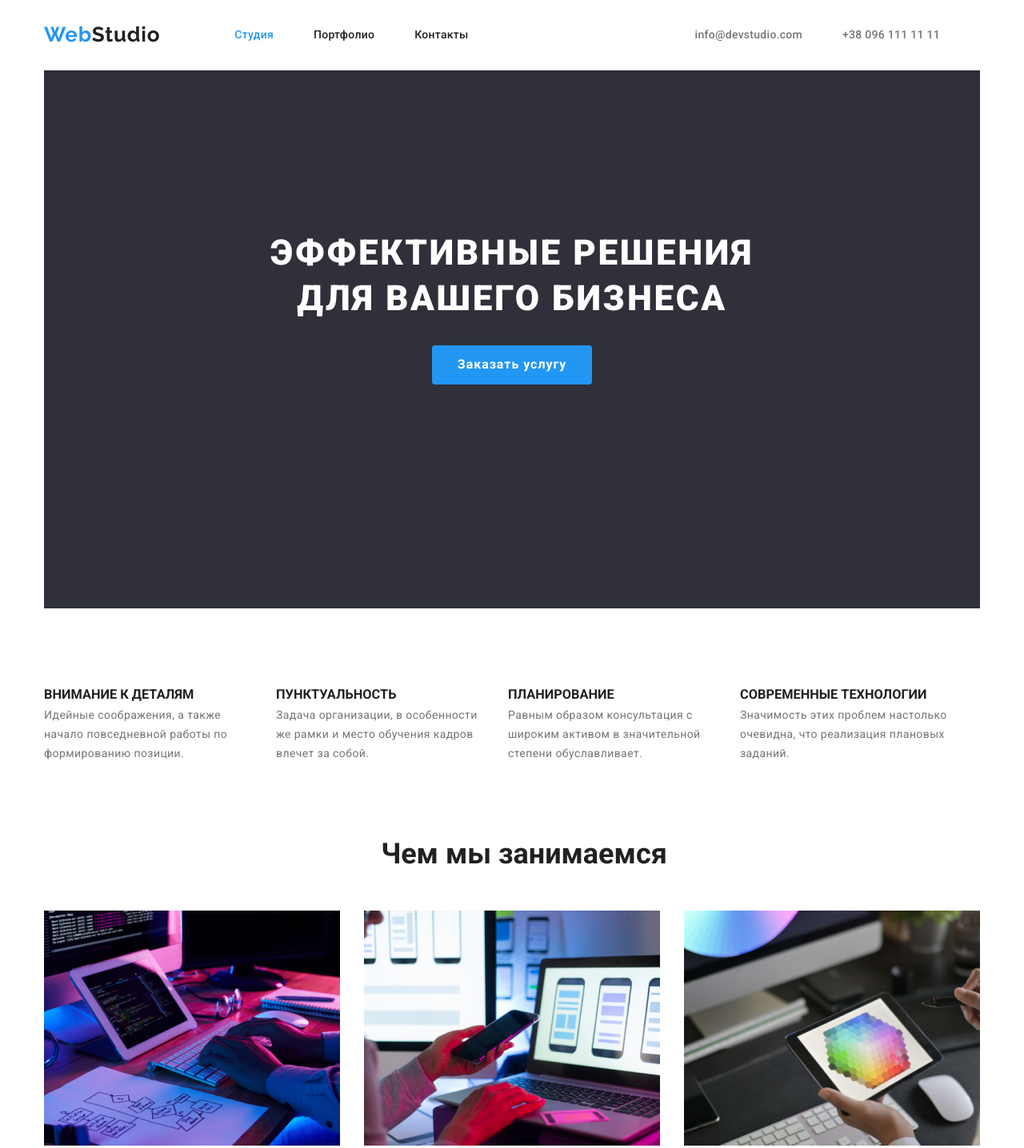
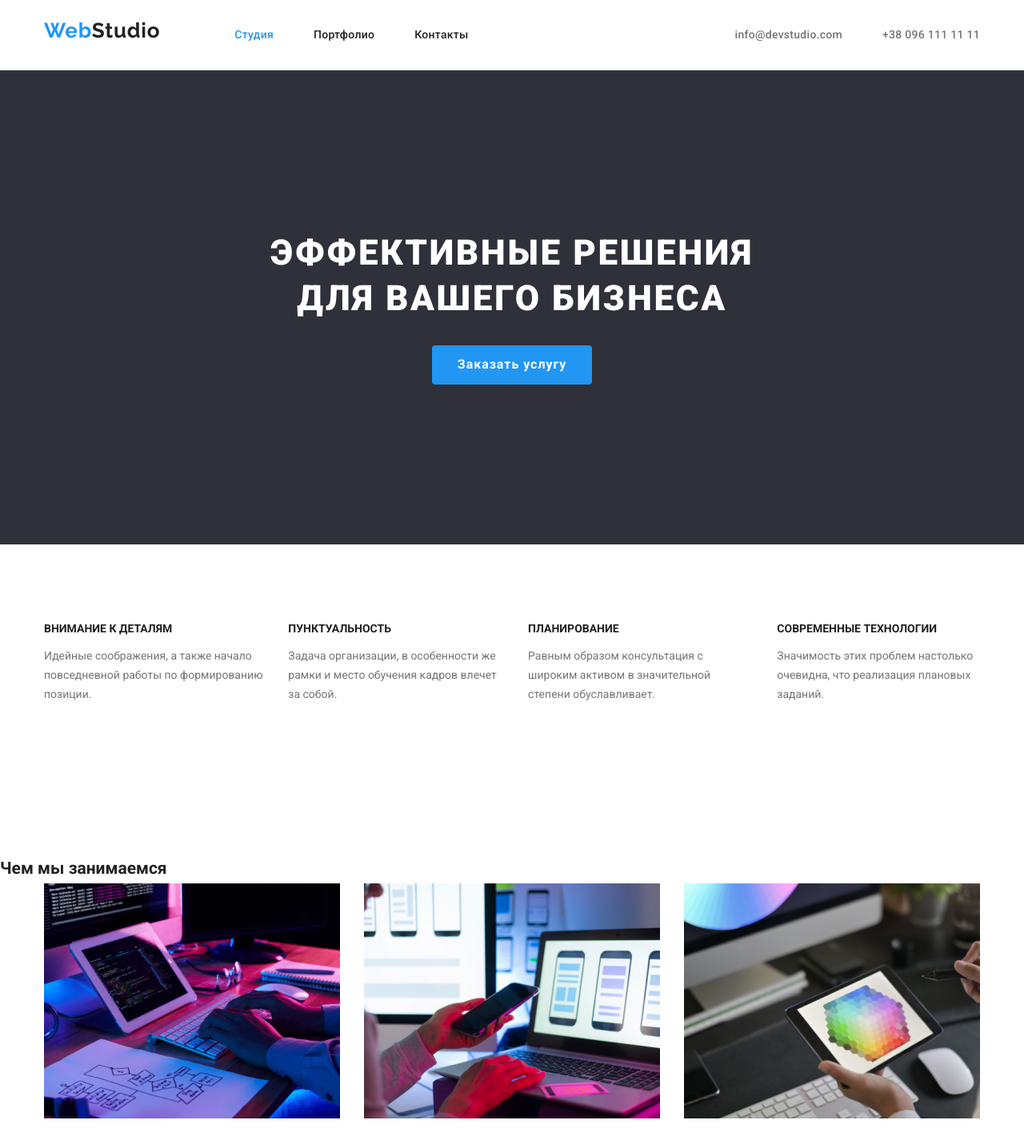
Before and after one commit to IrynnnaFedorova/goit-markup-hw-03, a plain HTML site: page index.html in a window 1280 px wide. Shown: the top 1436 px of the page at 80% size. Drawn offline with nearby package versions, Linux system fonts and the light colour scheme.

Commit message:
Добавляет правки ментора страница индекс

```diff
--- a/css/styles.css
+++ b/css/styles.css
@@ -6,7 +6,7 @@
   --dark-bgc: #2f303a;
   --white-text-color: #ffffff;
   --white-bgc-port: #f5f4fa;
-  --border-portfoli:#EEEEEE;
+  --border-portfoli: #eeeeee;
 }
 
 /*html {
@@ -16,7 +16,7 @@
 *,
 *::before,
 *::after {
-  box-sizing: border-box;(inherit)
+  box-sizing: border-box;
 }
 
 * {
@@ -81,7 +81,7 @@ img {
 .header-container {
   display: flex;
   align-items: center;
-  margin-left: auto;
+  /*margin-left: auto;
   /*padding-left: 93px;
   padding-right: 215px;
   padding-top: 24px;
@@ -105,24 +105,42 @@ img {
   align-items: center;
 }*/
 
+.header-nav {
+  display: flex;
+}
+
+.header-nav .logo {
+  margin-right: 93px;
+  padding-top: 24px;
+  padding-bottom: 25px;
+  display: block;
+}
+
+.header-page .header {
+  border-bottom: 1px solid var(--border-portfoli);
+}
+
 .site-nav {
   display: flex;
   font-weight: 500;
   letter-spacing: 0.02em;
-  padding-top:32px ;
-  padding-bottom: 32px;
+  /*padding-top:32px ;
+  padding-bottom: 32px;*/
 }
 
-.site-nav li:not(:last-child){
+.site-nav li:not(:last-child) {
   margin-right: 50px;
 }
 
-.site-nav li{
+.site-nav li {
   margin-right: 50px;
 }
 
 .site-nav .link {
   color: var(--primary-text-color);
+  padding-top: 32px;
+  padding-bottom: 32px;
+  display: block;
 }
 .site-nav .link:hover,
 .site-nav .link:focus,
@@ -134,20 +152,21 @@ img {
   display: flex;
   font-weight: 500;
   letter-spacing: 0.02em;
-   padding-top:32px ;
-  padding-bottom: 32px;
+  /*padding-top: 32px;
+  padding-bottom: 32px;*/
+  align-items: center;
+  margin-left: auto;
 }
 
-.site-navcolor li:not(:last-child){
-  margin-right: 50px;
-}
-
-.site-navcolor li{
+.site-navcolor-item:not(:last-child) {
   margin-right: 50px;
 }
 
 .site-navcolor .link {
   color: var(--title-text-color);
+  padding-top: 32px;
+  padding-bottom: 32px;
+  display: block;
 }
 .site-navcolor .link:hover,
 .site-navcolor .link:focus,
@@ -163,10 +182,10 @@ img {
   font-weight: bold;
   text-decoration: none;
   letter-spacing: 0.03em;
-  padding-right: 93px;
+  /*padding-right: 93px;
   /*padding-left: 215px;*/
-  padding-top:24px;
-  padding-bottom:25px;
+  /*padding-top:24px;
+  padding-bottom:25px;*/
 }
 
 .accent {
@@ -174,13 +193,13 @@ img {
 }
 
 /*header*/
-.secondheading {
+.teamheading {
   font-size: 36px;
   line-height: 1.1;
   font-weight: bold;
   color: var(--primary-text-color);
   text-align: center;
-  padding-bottom: 50px;
+  margin-bottom: 50px;
 }
 
 /*main*/
@@ -188,8 +207,9 @@ img {
   background-color: var(--dark-bgc);
   /*margin-bottom: 94px;
   margin-top: 32px;*/
-  padding-bottom: 280px;
+  padding-bottom: 200px;
   padding-top: 200px;
+  text-align: center;
 }
 
 .headerdecor {
@@ -200,7 +220,7 @@ img {
   letter-spacing: 0.06em;
   text-align: center;
   text-transform: uppercase;
-  padding-bottom: 30px;
+  margin-bottom: 30px;
   /*padding: 200px;*/
 }
 
@@ -219,27 +239,30 @@ img {
   align-items: center;*/
   display: inline-block;
   padding: 10px 32px;
-    text-align: center;
+  text-align: center;
 }
 
 .decoration {
   color: var(--primary-text-color);
+  text-transform: uppercase;
+  margin-bottom: 10px;
+  font-size: 14px;
 }
 
 .text {
   color: var(--title-text-color);
-  font-weight: normal;
+  /*font-weight: normal;
   font-size: 14px;
   letter-spacing: 0.03em;
-  flex-wrap: wrap;
-  width: 270px;
-  text-align: left;
-  margin-right: 20px;
+  /*flex-wrap: wrap;
+  width: 270px;*/
+  /*text-align: left;
+  /*margin-right: 20px;*/
 }
 
-.bgc {
+.team {
   background-color: var(--white-bgc-port);
- margin-top: 94px;
+  /*margin-top: 94px;*/
 }
 
 .teamperson {
@@ -268,43 +291,61 @@ img {
   margin-top: 30px;
   margin-left: 30px;
   outline: 1px solid var(--border-portfoli);
-  box-shadow: 0px 1px 3px rgba(0, 0, 0, 0.12), 0px 1px 1px rgba(0, 0, 0, 0.14), 0px 2px 1px rgba(0, 0, 0, 0.2);
-border-radius: 0px 0px 4px 4px;
-background: var(--white-text-color);
+  box-shadow: 0px 1px 3px rgba(0, 0, 0, 0.12), 0px 1px 1px rgba(0, 0, 0, 0.14),
+    0px 2px 1px rgba(0, 0, 0, 0.2);
+  border-radius: 0px 0px 4px 4px;
+  background: var(--white-text-color);
 }
 
-.representiv {
+.team-representiv {
   display: flex;
   flex-wrap: wrap;
   margin-left: -30px;
+  margin-top: -30px;
   /*outline: 1px solid var(--border-portfoli);*/
   /*margin-bottom: 94px;*/
 }
 
 .work-section {
-  flex-basis: calc((100% / 3- 30px));
+  /*flex-basis: calc((100% / 3- 30px));
   /*margin-top: 94px;*/
-  margin-left: 30px;
+  /*margin-left: 30px;
   /*margin-bottom: 94px;*/
+  padding-top: 0;
 }
 
 .work-product {
   display: flex;
   flex-wrap: wrap;
   margin-left: -30px;
-  justify-content: space-between;
+  margin-top: -30px;
+  /*justify-content: space-between;
   /*margin-bottom: 94px;*/
+}
+
+.work-product-item {
+  width: calc(100% / 3- 30px);
+  margin-top: 30px;
+  margin-left: 30px;
 }
 
 .characteristic {
   /*flex-basis: calc((100% / 4- 30px));*/
   display: flex;
+  flex-wrap: nowrap;
+  margin-top: -30px;
+  margin-left: -30px;
 }
 
-.characteristic-info {
+.characteristic-item {
+  width: calc(100% / 4- 30px);
+  margin-left: 30px;
+  margin-top: 30px;
+}
+
+/*.characteristic-info {
   display: flex;
-
-}
+}*/
 
 /*.characteristic {
   display: inline;
@@ -330,7 +371,7 @@ background: var(--white-text-color);
   line-height: 1.7;
   letter-spacing: 0.03em;
   color: var(--white-text-color);
-  text-decoration: none;
+  /*text-decoration: none;*/
 }
 
 .footercontackt {
@@ -338,7 +379,7 @@ background: var(--white-text-color);
   line-height: 1.7;
   letter-spacing: 0.03em;
   color: var(--footer-contact);
-  text-decoration: none;
+  /*text-decoration: none;*/
 }
 
 .accentfooter {
@@ -357,7 +398,7 @@ background: var(--white-text-color);
   border-radius: 4px;
   border: none;
   cursor: pointer;
-  padding:6px 22px;
+  padding: 6px 22px;
   margin-right: 8px;
 }
 
@@ -399,7 +440,7 @@ background: var(--white-text-color);
   /*margin-top: 30px;*/
   margin-left: 30px;
   margin-top: 30px;
-  outline:1px solid var(--border-portfoli);
+  outline: 1px solid var(--border-portfoli);
   padding-bottom: 20px;
 }
 
@@ -412,16 +453,21 @@ background: var(--white-text-color);
   font-weight: 700;
 }
 
-.textdecoport{
+.textdecoport {
   padding-top: 20px;
   padding-left: 24px;
 }
 
 .address {
   font-style: inherit;
-  padding-right: 93px;
+  /*padding-right: 93px;
   /*padding-left: 215px;*/
 }
+
+.address-item:not(:last-child) {
+  margin-bottom: 9px;
+}
+
 .footeraddress:hover,
 .footeraddress:focus {
   color: var(--accent-color);
@@ -431,28 +477,33 @@ background: var(--white-text-color);
   color: var(--accent-color);
 }
 
+.footer .logo {
+  margin-bottom: 20px;
+  display: block;
+}
+
 .section {
   padding-top: 94px;
   padding-bottom: 94px;
 }
 
-.line-container{
+.line-container {
   margin-left: auto;
   margin-right: auto;
-  outline: 1px solid #ECECEC ;
+  outline: 1px solid #ececec;
 }
 
-  /*.chapter:not(:last-child) {
+/*.chapter:not(:last-child) {
     padding-right: 8px;
 }*/
 
-.border{
+.border {
   border-bottom-width: 1px;
   border-bottom-style: solid;
-  border-bottom-color: #ECECEC;
+  border-bottom-color: #ececec;
 }
 
-.header-blok{
+/*.header-blok {
   text-align: center;
-    border: 1px solid #black;
-}
+  border: 1px solid #black;
+}*/
--- a/index.html
+++ b/index.html
@@ -10,11 +10,11 @@
     <link rel="stylesheet" href="https://cdnjs.cloudflare.com/ajax/libs/modern-normalize/1.0.0/modern-normalize.min.css" />
     <link rel="stylesheet" href="./css/styles.css">
 </head>
-<body class="container">
-    <header>
-        <div class="header-container">
+<body>
+    <header class="page-header">
+        <div class="header-container container">
+        <nav class="header-nav">
         <a href="./index.html" class="logo">Web<span class="accent">Studio</span></a>
-        <nav>
         <ul class="site-nav list">
             <li><a href="./index.html" class="link current">Студия</a></li>
             <li><a href="./portfolio.html" class="link">Портфолио</a></li>
@@ -22,49 +22,54 @@
         </ul>
         </nav>
         <ul class="site-navcolor list header-container">
-            <li><a class="link" href="mailto:info@devstudio.com">info@devstudio.com</a></li>
-            <li><a class="link" href="tel:+380961111111">+38 096 111 11 11</a></li>
+            <li class="site-navcolor-item"><a class="link" href="mailto:info@devstudio.com">info@devstudio.com</a></li>
+            <li class="site-navcolor-item"><a class="link" href="tel:+380961111111">+38 096 111 11 11</a></li>
         </ul>
         </div>
     </header>
     <main>
         <section class="bgcolorheader">
-            <div class="header-blok">
+            <div class=" container header-blok">
             <h1 class="headerdecor">Эффективные решения<br>для вашего бизнеса</h1>
             <button class="btn" type="button">Заказать услугу</button>
             </div>
         </section>
     <section class="section characteristic-info">
+        <div class="container">
         <ul class="list characteristic">
-            <li>
+            <li class="characteristic-item">
                 <h3 class="decoration">ВНИМАНИЕ К ДЕТАЛЯМ </h3>
                 <p class="text">Идейные соображения, а также начало повседневной работы по формированию позиции.</p>
             </li>
-            <li>
+            <li class="characteristic-item">
                 <h3 class="decoration">ПУНКТУАЛЬНОСТЬ</h3>
                 <p class="text">Задача организации, в особенности же рамки и место обучения кадров влечет за собой.</p>
             </li>
-            <li>
+            <li class="characteristic-item">
                 <h3 class="decoration">ПЛАНИРОВАНИЕ</h3>
                 <p class="text">Равным образом консультация с широким активом в значительной степени обуславливает.</p>
             </li>
-            <li>
+            <li class="characteristic-item">
                 <h3 class="decoration">СОВРЕМЕННЫЕ ТЕХНОЛОГИИ</h3>
                 <p class="text">Значимость этих проблем настолько очевидна, что реализация плановых заданий.</p>
             </li>
         </ul>
+        </div>
     </section>
-    <section class="work-section">
+    <section class="section work-section">
         <h2 class="secondheading">Чем мы занимаемся</h2>
+        <div class="container">
         <ul class="list work-product">
-            <li><img src="./images/frontend.jpg" alt="написание кода" width="370"></li>
-            <li><img src="./images/development.jpg" alt="разработка мобильной версии" width="370"></li>
-            <li><img src="./images/webdesign.jpg" alt="lразработка дизайна" width="370"></li>
+            <li class="work-product-item"><img src="./images/frontend.jpg" alt="написание кода" width="370"></li>
+            <li class="work-product-item"><img src="./images/development.jpg" alt="разработка мобильной версии" width="370"></li>
+            <li class="work-product-item"><img src="./images/webdesign.jpg" alt="lразработка дизайна" width="370"></li>
         </ul>
+        </div>
     </section>
-    <section class="bgc section">
-        <h2 class="secondheading">Наша команда</h2>
-        <ul class="list representiv">
+    <section class="team section">
+        <div class="container">
+        <h2 class="teamheading">Наша команда</h2>
+        <ul class="list team-representiv">
             <li class="bgcteam"><img src="./images/igordemyanenko.jpg" alt="сотрудник Игорь Демьяненко дизайнер" width="270">
             <h3 class="teamperson">Игорь Демьяненко</h3>
             <p class="teamposition">Product Designer</p>
@@ -82,17 +87,20 @@
             <p class="teamposition">UI Designer</p>
             </li>
         </ul>
+        </div>
     </section>
     </main>
     <footer class="footer">
+        <div class="container">
         <a class="logo" href="/">Web<span class="accentfooter">Studio</span></a>
         <address class="address">
             <ul class="list">
-                <li><a class="footeraddress" href="">г. Киев, пр-т Леси Украинки, 26</a></li>
-                <li><a class="footercontackt" href="mailto:info@devstudio.com">info@example.com</a></li>
-                <li><a class="footercontackt" href="tel:+380961111111">+38 099 111 11 11</a></li>
+                <li class="address-item"><a class="link footeraddress" href="">г. Киев, пр-т Леси Украинки, 26</a></li>
+                <li class="address-item"><a class="link footercontackt" href="mailto:info@devstudio.com">info@example.com</a></li>
+                <li class="address-item"><a class="link footercontackt" href="tel:+380961111111">+38 099 111 11 11</a></li>
             </ul>
         </address>
+        </div>
     </footer>
 </body>
 </html>
```
